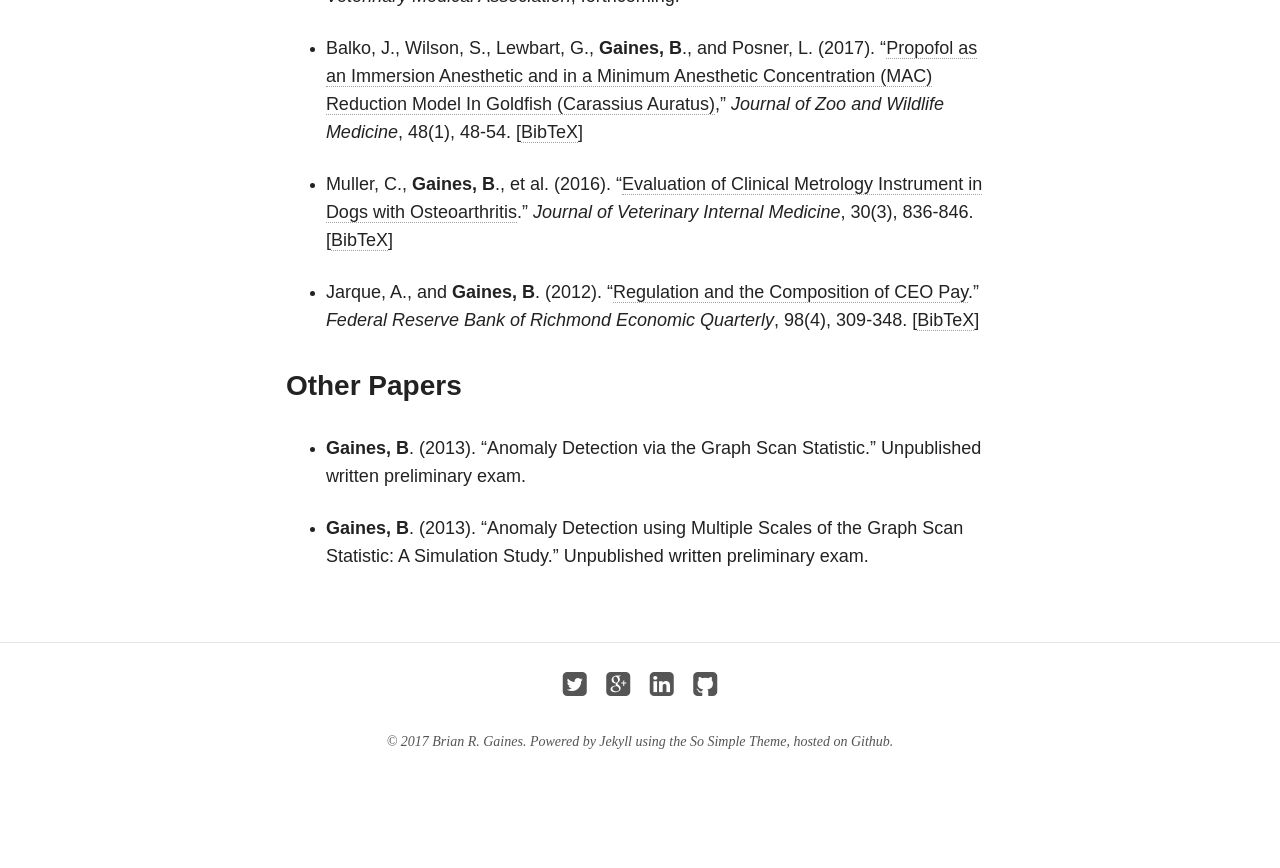
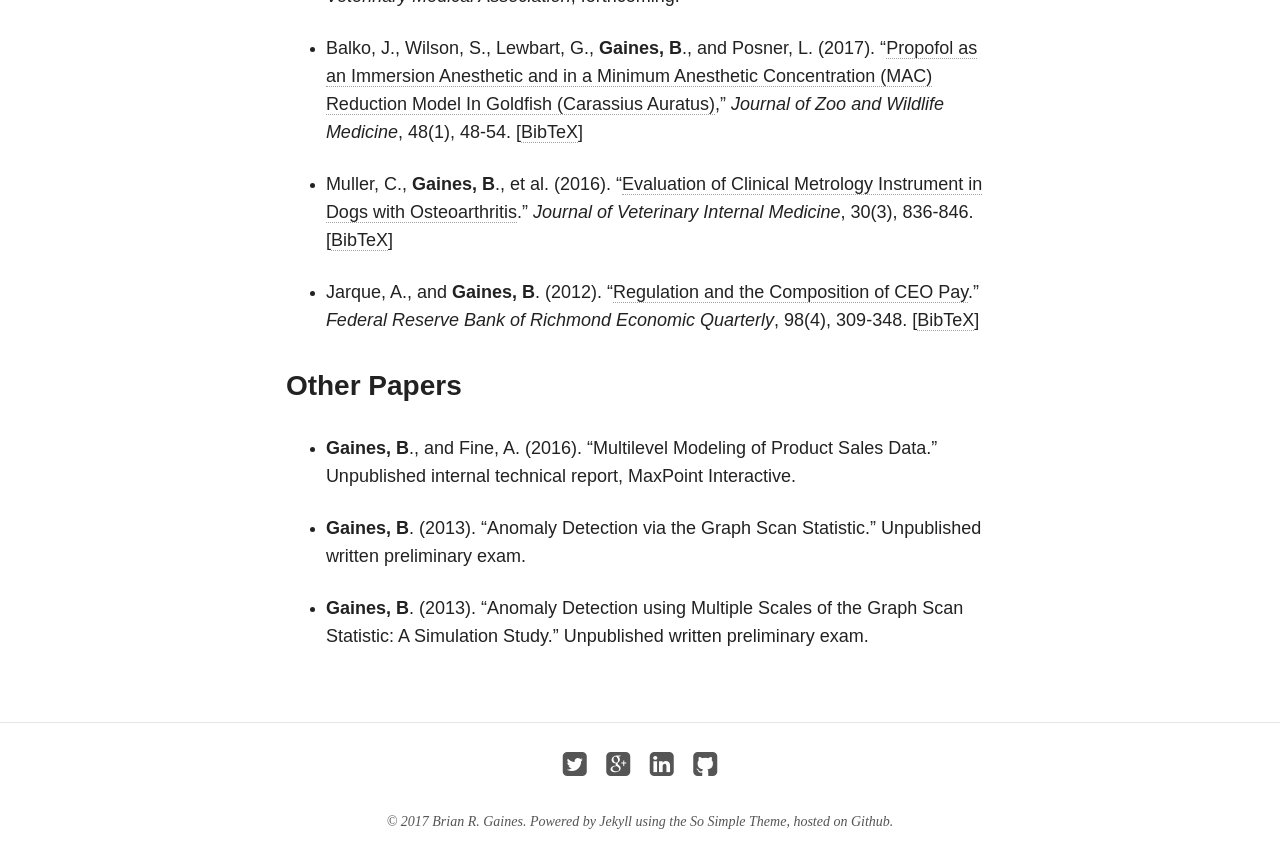
Before and after one commit to brgaines/brgaines.github.io, a Jekyll site: the page built from research/index.md, in a window 1280 px wide and 900 px high, scrolled down 1398 px. Shown: the top 868 px of the window. Built offline with Jekyll 4.4.1, drawn with Linux system fonts in a browser that asks for light colours; nearby versions of some CDN libraries; before the commit the page ends 2218 px from its top, so only the background shows below that.

Commit message:
added report from internship at maxpoint

```diff
--- a/research/index.md
+++ b/research/index.md
@@ -28,6 +28,8 @@ My other research projects focus on extensions of a convex formulation of cluste
 
 ### Other Papers
 
+* **Gaines, B**., and Fine, A. (2016). "Multilevel Modeling of Product Sales Data." Unpublished internal technical report, MaxPoint Interactive.
+
 * **Gaines, B**. (2013). "Anomaly Detection via the Graph Scan Statistic." Unpublished written preliminary exam.
 
 * **Gaines, B**. (2013). "Anomaly Detection using Multiple Scales of the Graph Scan Statistic: A Simulation Study." Unpublished written preliminary exam.
```
